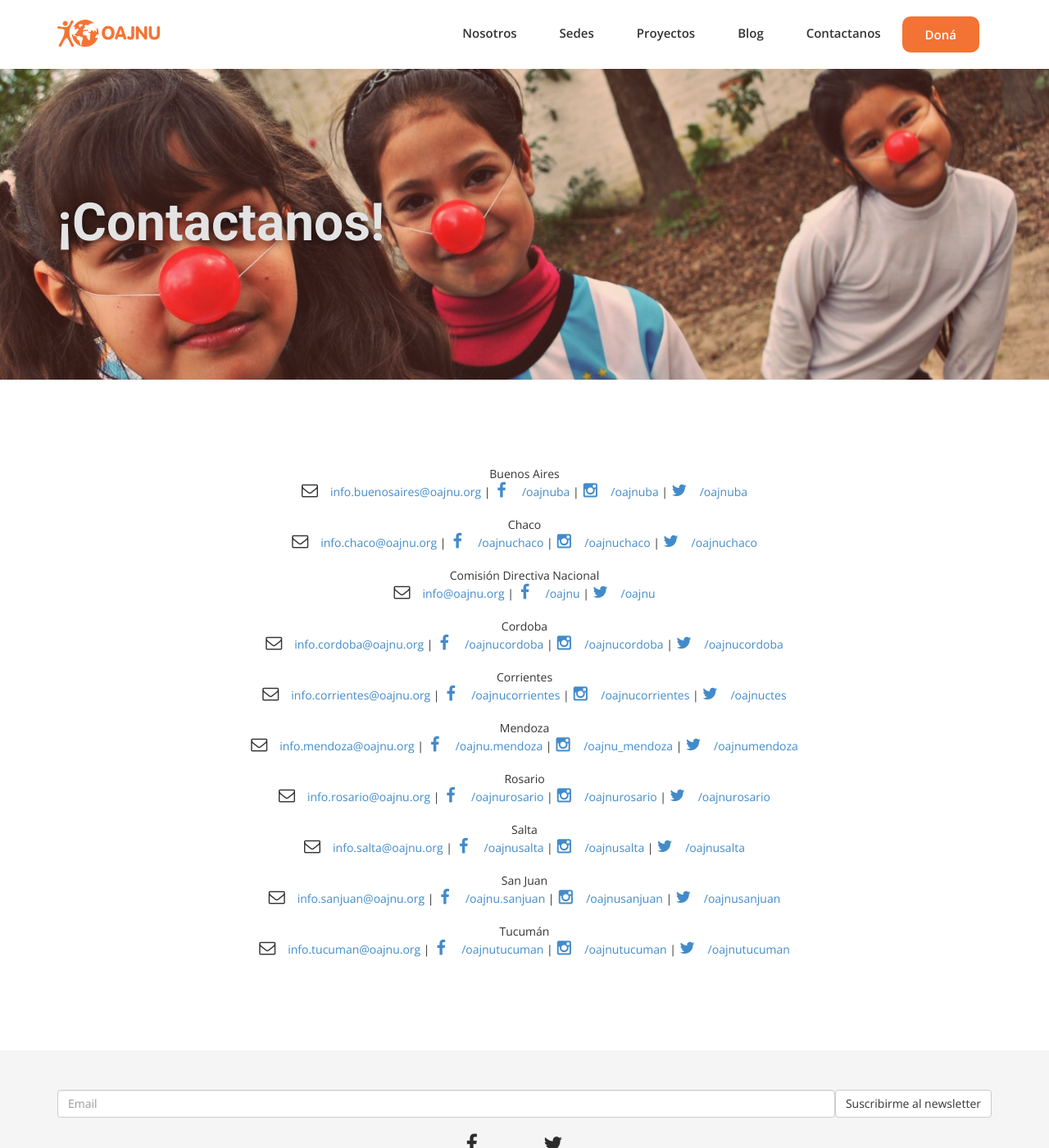
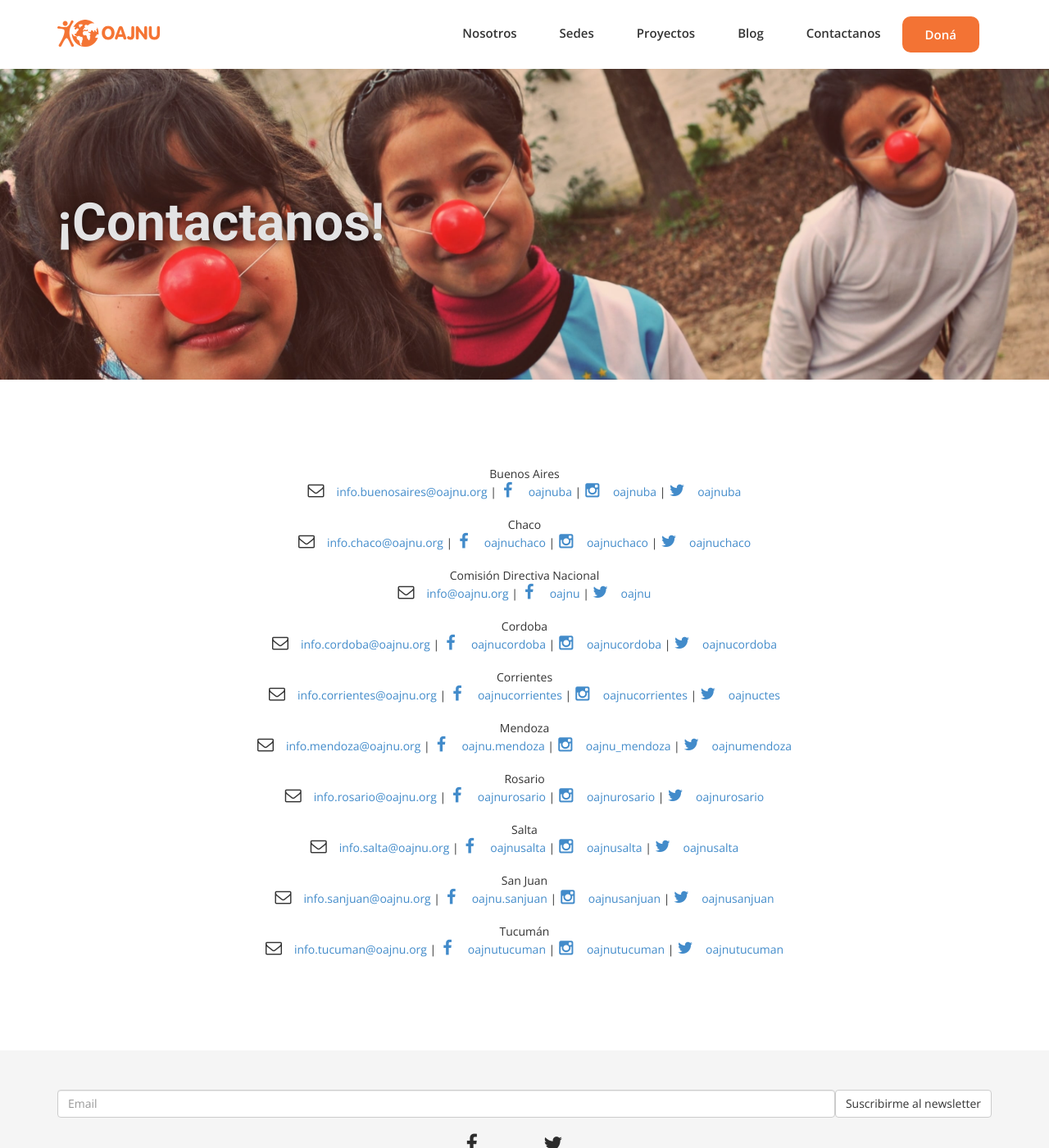
Before and after one commit to OAJNU/oajnu.github.io, a Jekyll site: the page built from contactanos.html, in a window 1280 px wide and 1400 px high. Shown: the whole window at 82% size. Built offline with Jekyll 4.4.1, drawn with Linux system fonts in a browser that asks for light colours; nearby versions of some CDN libraries; some web fonts are replaced.

Commit message:
Titulo de contacto de cada sede uppercase y removido el / de redes sociales

```diff
--- a/contactanos.html
+++ b/contactanos.html
@@ -26,18 +26,18 @@
           <ul class="address-block">
             {% for sede in site.sedes %}
             <li>
-              {{ sede.title }}<br>
+              {{ sede.title | uppercase }}<br>
               <i class="fa fa-envelope-o"></i><a href="mailto:{{ sede.email }}">{{ sede.email }}</a>
               {% if sede.socialmedia.size > 0 %}
               {% for socialmedia in sede.socialmedia %}
               {% if socialmedia.facebook %}
-               | <a href="https://www.facebook.com/{{ socialmedia.facebook }}"><i class="fa fa-facebook"></i>/{{ socialmedia.facebook }}</a>
+               | <a href="https://www.facebook.com/{{ socialmedia.facebook }}"><i class="fa fa-facebook"></i>{{ socialmedia.facebook }}</a>
               {% endif %}
               {% if socialmedia.instagram %}
-              | <a href="https://instagram.com/{{ socialmedia.instagram }}"><i class="fa fa-instagram"></i>/{{ socialmedia.instagram }}</a>
+              | <a href="https://instagram.com/{{ socialmedia.instagram }}"><i class="fa fa-instagram"></i>{{ socialmedia.instagram }}</a>
               {% endif %}
               {% if socialmedia.twitter %}
-              | <a href="https://twitter.com/{{ socialmedia.twitter }}"><i class="fa fa-twitter"></i>/{{ socialmedia.twitter }}</a>
+              | <a href="https://twitter.com/{{ socialmedia.twitter }}"><i class="fa fa-twitter"></i>{{ socialmedia.twitter }}</a>
               {% endif %}
               {% endfor %}
               {% endif %}
```
